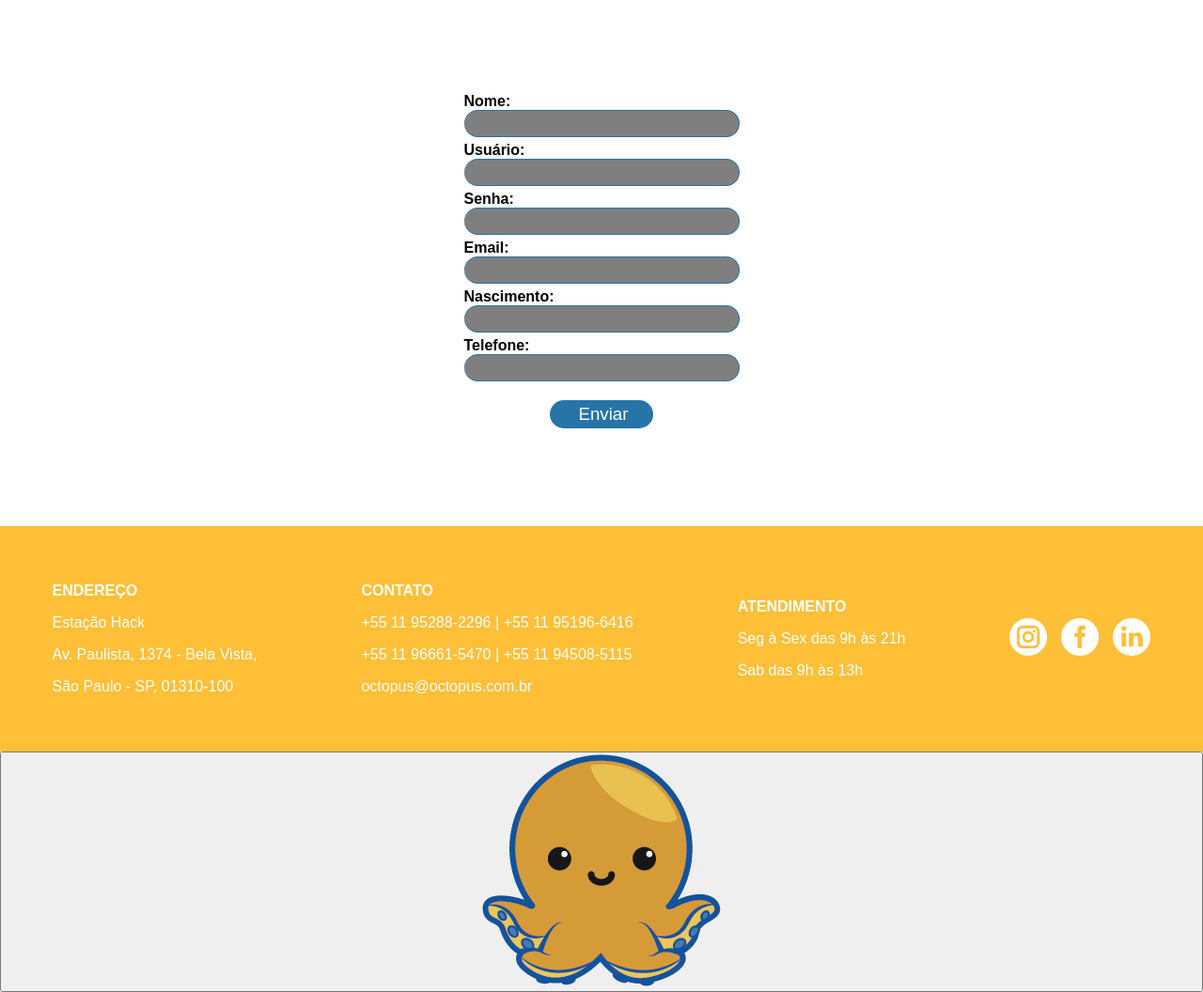
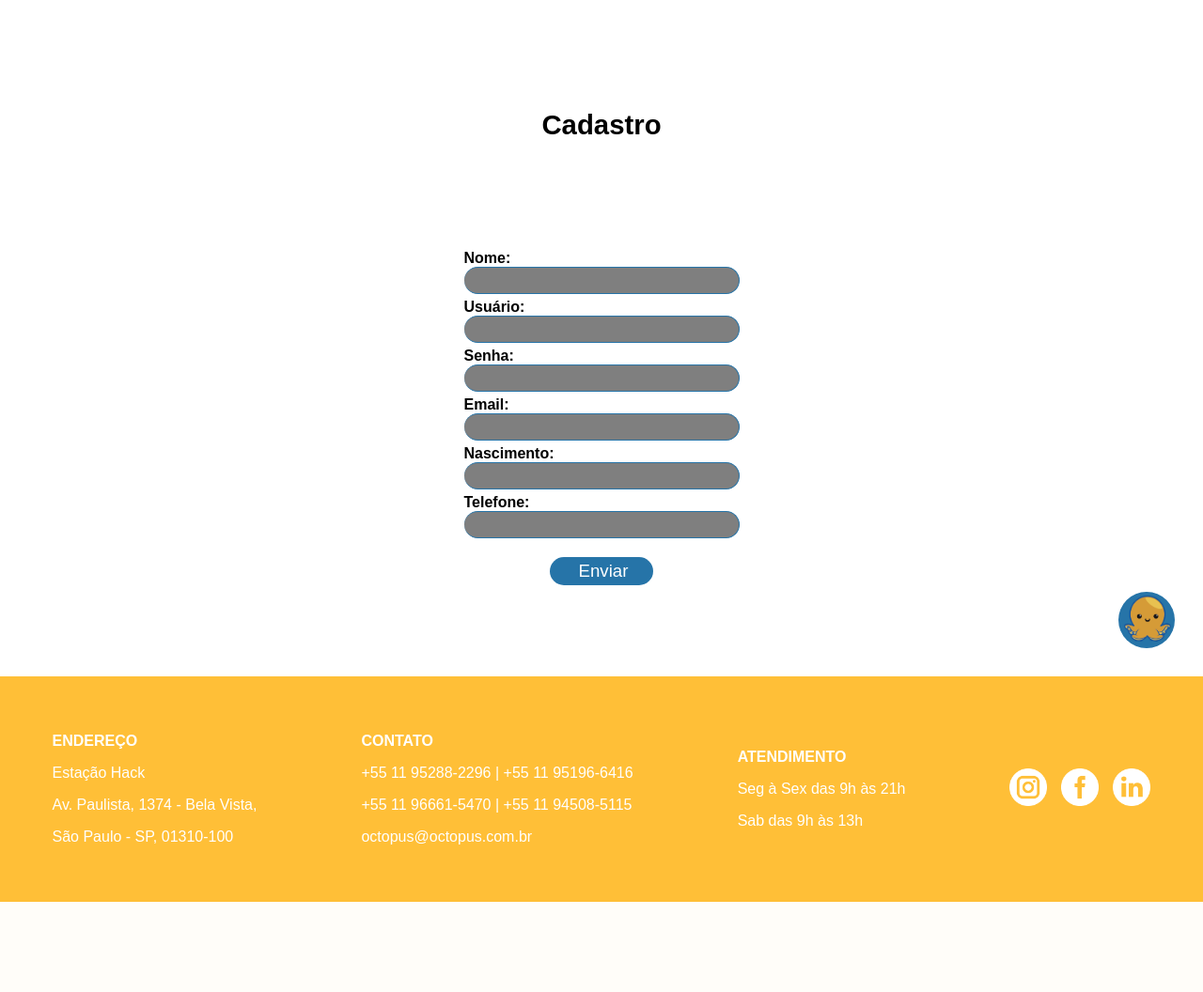
Before and after one commit to vini52/octopus-demoday, a Django app: page /cadastro/ in a window 1280 px wide. Shown: the part 80-1136 px from the top of the page at 94% size. After the commit the page ends 1040 px from the top, so only its background shows below. Run offline with Django 3.2, Linux system fonts and the light colour scheme.

Commit message:
Adicionar botao do chat em todas as paginas

```diff
--- a/app/static/css/cadastro.css
+++ b/app/static/css/cadastro.css
@@ -1,7 +1,7 @@
 body{
     display: grid;
     grid-template-areas: 'nav' 'form' 'footer';
-    grid-template-rows: 10vh 70vh 30vh;
+    grid-template-rows: 10vh 90vh 30vh;
     margin: 0;
 }
 nav{
@@ -22,8 +22,13 @@ section{
 #formulario{
     align-items: center;
     display: flex;
-    justify-content: center;
+    flex-direction: column;
+    justify-content: space-evenly;
     width: 80%;
+}
+#formulario h1{
+    font-family: 'Ubuntu', sans-serif;
+    font-size: 22pt;
 }
 ::-webkit-input-placeholder  {
     color: white;
@@ -90,6 +95,20 @@ footer{
 #sociais img{
     width: 40px;
 }
+#btn-chat{
+    background-color: #2674A8;
+    border: none;
+    border-radius: 100%;
+    bottom: 30px;
+    cursor: pointer;
+    height: 60px;
+    position: fixed;
+    right: 30px;
+    width: 60px;
+}
+#btn-chat img{
+    width: 50px;
+}
 ::-webkit-scrollbar{
     background-color: #ffbf37;
     width: 8px;
--- a/app/templates/cadastro.html
+++ b/app/templates/cadastro.html
@@ -17,6 +17,7 @@
     </nav>
     <section>
         <div id="formulario">
+            <h1>Cadastro</h1>
             <form action="" method="POST">
                 {% csrf_token %}
                 <div><h3>Nome:</h3>{{form.nome}}</div>
--- a/app/templates/layout.html
+++ b/app/templates/layout.html
@@ -25,6 +25,6 @@
             <a href=""><img src="{% static 'icones/linkedin.png' %}" alt=""></a>
         </div>
     </footer>
-    <button id="btn-chat"><img src="{% static 'icones/octopus2.png' %}" alt="" id="img-chat"></button>
+<button id="btn-chat"><img src="{% static 'icones/octopus2.png' %}" alt="" id="img-chat"></button>
 </body>
 </html>
```
Also changed, not shown: app/static/css/octopus.css (+14 -0 lines).
